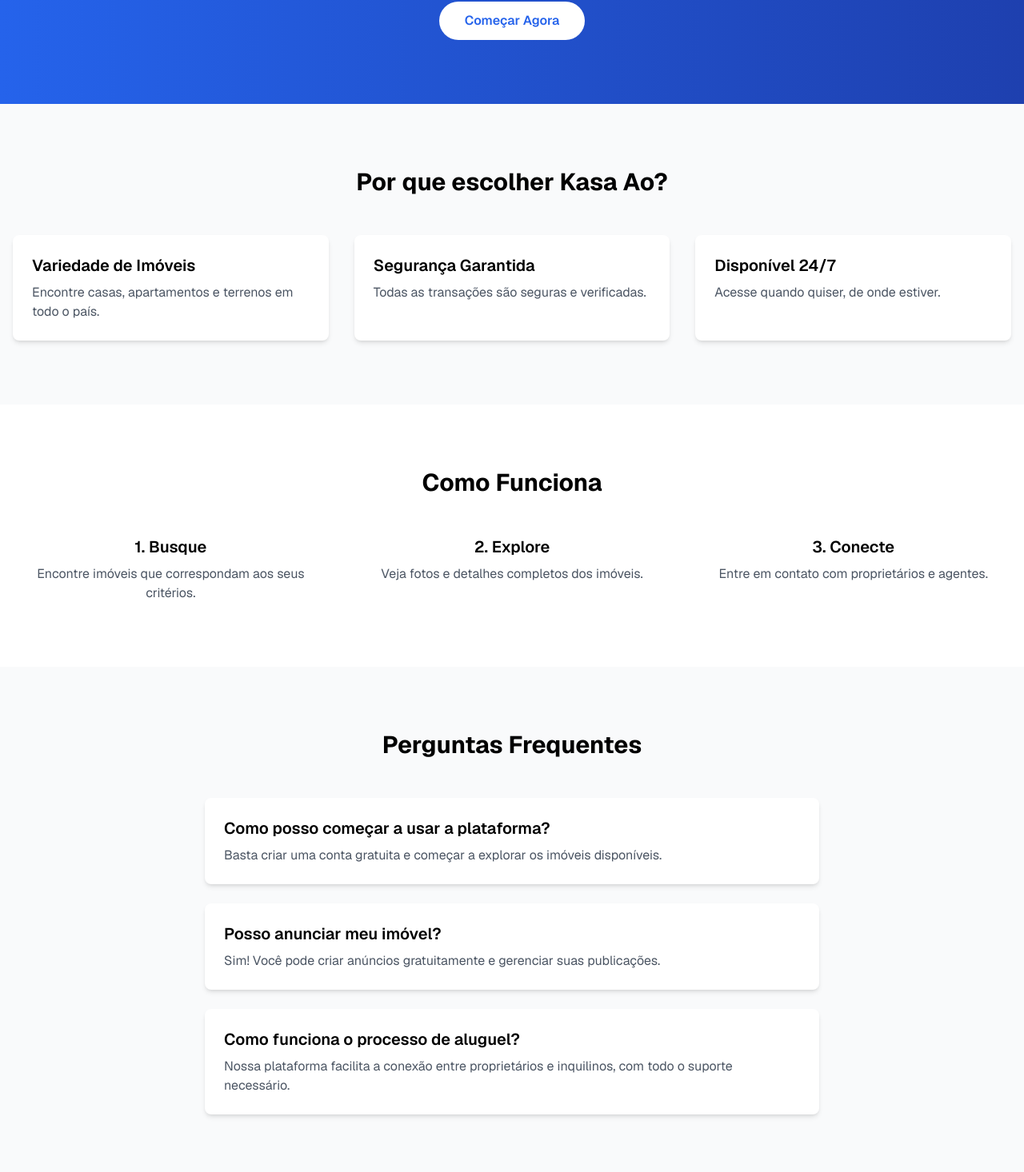
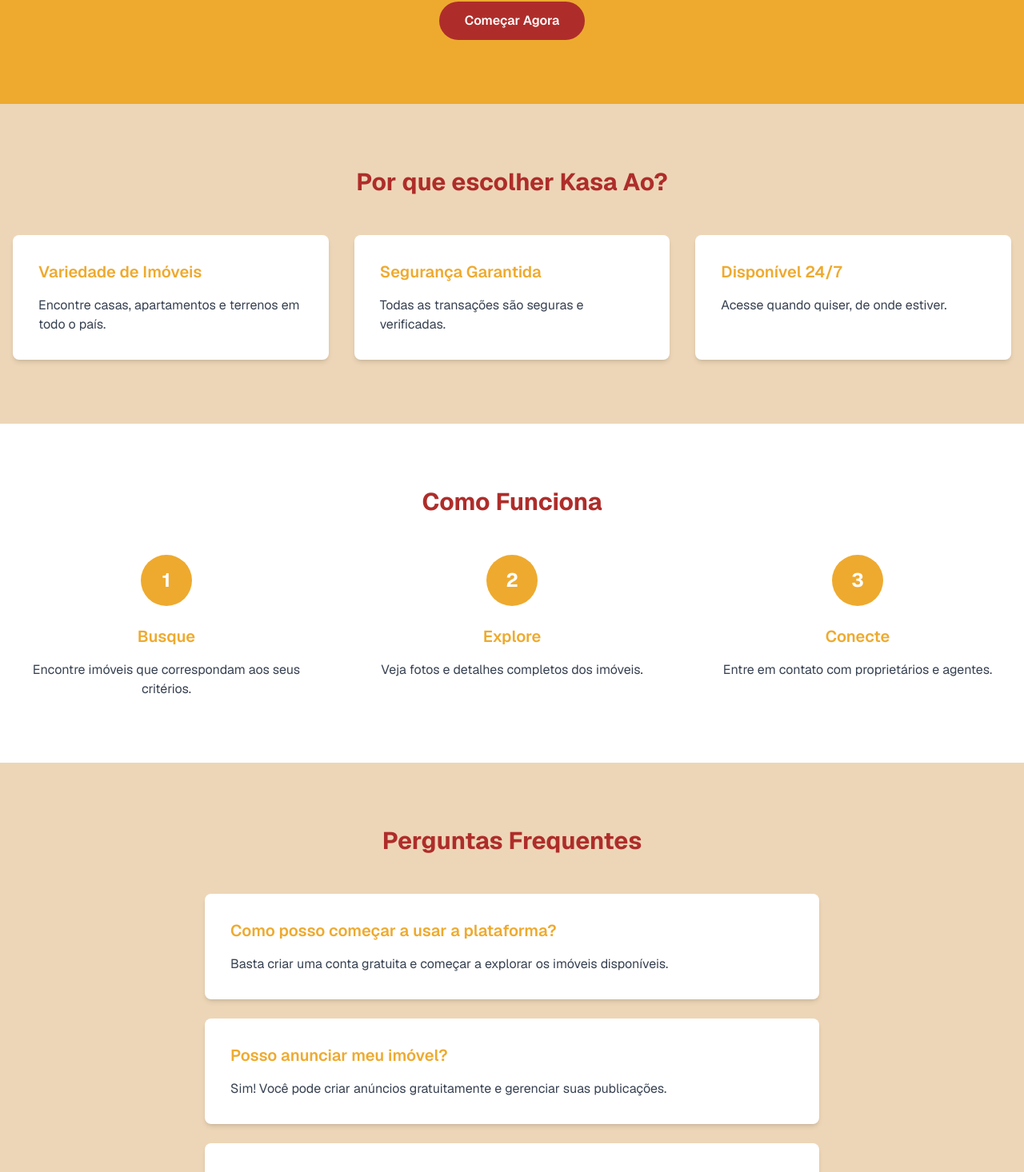
Before and after one commit to kamajus/biva-website, a Next.js app: page / in a window 1280 px wide. Shown: the part 398-1864 px from the top of the page at 80% size. Built offline with nearby package versions, Linux system fonts and the light colour scheme; no server answers.

Commit message:
Update homepage styles

```diff
--- a/app/page.tsx
+++ b/app/page.tsx
@@ -7,7 +7,7 @@ export default async function Index() {
       <Header />
 
       {/* Hero Section */}
-      <section className="bg-gradient-to-r from-blue-600 to-blue-800 text-white py-20">
+      <section className="bg-primary text-white py-20">
         <div className="container mx-auto px-4">
           <div className="max-w-3xl mx-auto text-center">
             <h1 className="text-4xl md:text-6xl font-bold mb-6">
@@ -17,7 +17,7 @@ export default async function Index() {
               A plataforma mais completa para compra, venda e aluguel de imóveis
               em Angola
             </p>
-            <button className="bg-white text-blue-600 px-8 py-3 rounded-full font-semibold hover:bg-blue-50 transition-colors">
+            <button className="bg-thirdly text-white px-8 py-3 rounded-full font-semibold hover:brightness-90 transition-colors">
               Começar Agora
             </button>
           </div>
@@ -25,31 +25,33 @@ export default async function Index() {
       </section>
 
       {/* Features Section */}
-      <section className="py-20 bg-gray-50">
+      <section className="py-20 bg-secondly">
         <div className="container mx-auto px-4">
-          <h2 className="text-3xl font-bold text-center mb-12">
+          <h2 className="text-3xl font-bold text-center mb-12 text-thirdly">
             Por que escolher Kasa Ao?
           </h2>
           <div className="grid md:grid-cols-3 gap-8">
-            <div className="bg-white p-6 rounded-lg shadow-md">
-              <h3 className="text-xl font-semibold mb-2">
+            <div className="bg-white p-8 rounded-lg shadow-md hover:shadow-lg transition-shadow">
+              <h3 className="text-xl font-semibold mb-4 text-primary">
                 Variedade de Imóveis
               </h3>
-              <p className="text-gray-600">
+              <p className="text-gray-700">
                 Encontre casas, apartamentos e terrenos em todo o país.
               </p>
             </div>
-            <div className="bg-white p-6 rounded-lg shadow-md">
-              <h3 className="text-xl font-semibold mb-2">
+            <div className="bg-white p-8 rounded-lg shadow-md hover:shadow-lg transition-shadow">
+              <h3 className="text-xl font-semibold mb-4 text-primary">
                 Segurança Garantida
               </h3>
-              <p className="text-gray-600">
+              <p className="text-gray-700">
                 Todas as transações são seguras e verificadas.
               </p>
             </div>
-            <div className="bg-white p-6 rounded-lg shadow-md">
-              <h3 className="text-xl font-semibold mb-2">Disponível 24/7</h3>
-              <p className="text-gray-600">
+            <div className="bg-white p-8 rounded-lg shadow-md hover:shadow-lg transition-shadow">
+              <h3 className="text-xl font-semibold mb-4 text-primary">
+                Disponível 24/7
+              </h3>
+              <p className="text-gray-700">
                 Acesse quando quiser, de onde estiver.
               </p>
             </div>
@@ -58,27 +60,36 @@ export default async function Index() {
       </section>
 
       {/* How it Works Section */}
-      <section className="py-20">
+      <section className="py-20 bg-white">
         <div className="container mx-auto px-4">
-          <h2 className="text-3xl font-bold text-center mb-12">
+          <h2 className="text-3xl font-bold text-center mb-12 text-thirdly">
             Como Funciona
           </h2>
-          <div className="grid md:grid-cols-3 gap-8">
+          <div className="grid md:grid-cols-3 gap-12">
             <div className="text-center">
-              <h3 className="text-xl font-semibold mb-2">1. Busque</h3>
-              <p className="text-gray-600">
+              <div className="w-16 h-16 bg-primary rounded-full flex items-center justify-center text-white text-2xl font-bold mx-auto mb-6">
+                1
+              </div>
+              <h3 className="text-xl font-semibold mb-4 text-primary">Busque</h3>
+              <p className="text-gray-700">
                 Encontre imóveis que correspondam aos seus critérios.
               </p>
             </div>
             <div className="text-center">
-              <h3 className="text-xl font-semibold mb-2">2. Explore</h3>
-              <p className="text-gray-600">
+              <div className="w-16 h-16 bg-primary rounded-full flex items-center justify-center text-white text-2xl font-bold mx-auto mb-6">
+                2
+              </div>
+              <h3 className="text-xl font-semibold mb-4 text-primary">Explore</h3>
+              <p className="text-gray-700">
                 Veja fotos e detalhes completos dos imóveis.
               </p>
             </div>
             <div className="text-center">
-              <h3 className="text-xl font-semibold mb-2">3. Conecte</h3>
-              <p className="text-gray-600">
+              <div className="w-16 h-16 bg-primary rounded-full flex items-center justify-center text-white text-2xl font-bold mx-auto mb-6">
+                3
+              </div>
+              <h3 className="text-xl font-semibold mb-4 text-primary">Conecte</h3>
+              <p className="text-gray-700">
                 Entre em contato com proprietários e agentes.
               </p>
             </div>
@@ -87,35 +98,35 @@ export default async function Index() {
       </section>
 
       {/* FAQ Section */}
-      <section className="py-20 bg-gray-50">
+      <section className="py-20 bg-secondly">
         <div className="container mx-auto px-4">
-          <h2 className="text-3xl font-bold text-center mb-12">
+          <h2 className="text-3xl font-bold text-center mb-12 text-thirdly">
             Perguntas Frequentes
           </h2>
           <div className="max-w-3xl mx-auto space-y-6">
-            <div className="bg-white p-6 rounded-lg shadow-md">
-              <h3 className="text-xl font-semibold mb-2">
+            <div className="bg-white p-8 rounded-lg shadow-md hover:shadow-lg transition-shadow">
+              <h3 className="text-xl font-semibold mb-4 text-primary">
                 Como posso começar a usar a plataforma?
               </h3>
-              <p className="text-gray-600">
+              <p className="text-gray-700">
                 Basta criar uma conta gratuita e começar a explorar os imóveis
                 disponíveis.
               </p>
             </div>
-            <div className="bg-white p-6 rounded-lg shadow-md">
-              <h3 className="text-xl font-semibold mb-2">
+            <div className="bg-white p-8 rounded-lg shadow-md hover:shadow-lg transition-shadow">
+              <h3 className="text-xl font-semibold mb-4 text-primary">
                 Posso anunciar meu imóvel?
               </h3>
-              <p className="text-gray-600">
+              <p className="text-gray-700">
                 Sim! Você pode criar anúncios gratuitamente e gerenciar suas
                 publicações.
               </p>
             </div>
-            <div className="bg-white p-6 rounded-lg shadow-md">
-              <h3 className="text-xl font-semibold mb-2">
+            <div className="bg-white p-8 rounded-lg shadow-md hover:shadow-lg transition-shadow">
+              <h3 className="text-xl font-semibold mb-4 text-primary">
                 Como funciona o processo de aluguel?
               </h3>
-              <p className="text-gray-600">
+              <p className="text-gray-700">
                 Nossa plataforma facilita a conexão entre proprietários e
                 inquilinos, com todo o suporte necessário.
               </p>
@@ -125,7 +136,7 @@ export default async function Index() {
       </section>
 
       {/* CTA Section */}
-      <section className="py-20 bg-blue-600 text-white">
+      <section className="py-20 bg-thirdly text-white">
         <div className="container mx-auto px-4 text-center">
           <h2 className="text-3xl font-bold mb-6">
             Pronto para encontrar seu lar ideal?
@@ -133,7 +144,7 @@ export default async function Index() {
           <p className="text-xl mb-8">
             Junte-se a milhares de usuários satisfeitos
           </p>
-          <button className="bg-white text-blue-600 px-8 py-3 rounded-full font-semibold hover:bg-blue-50 transition-colors">
+          <button className="bg-primary text-white px-8 py-3 rounded-full font-semibold hover:brightness-90 transition-colors">
             Criar Conta Grátis
           </button>
         </div>
```
